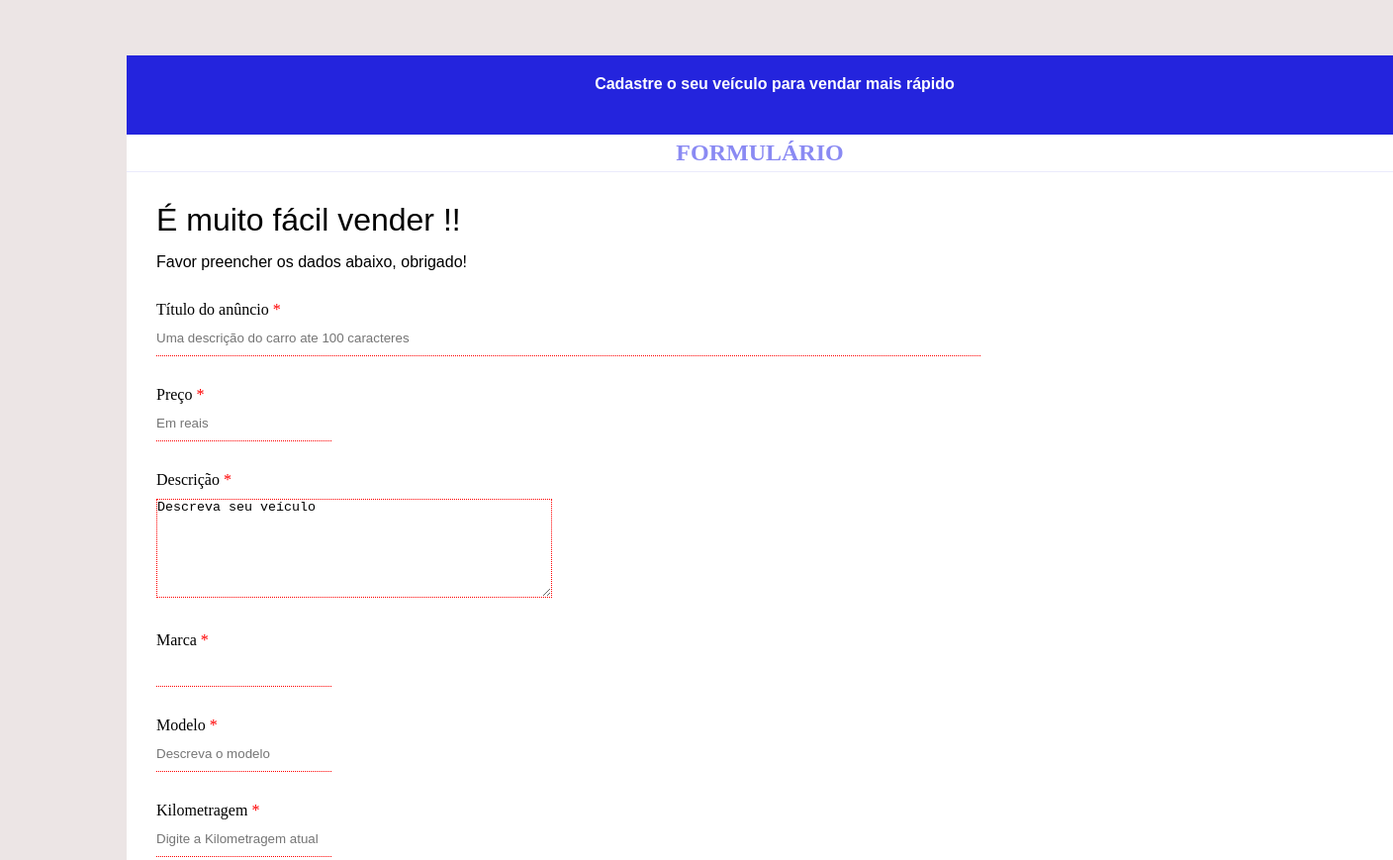
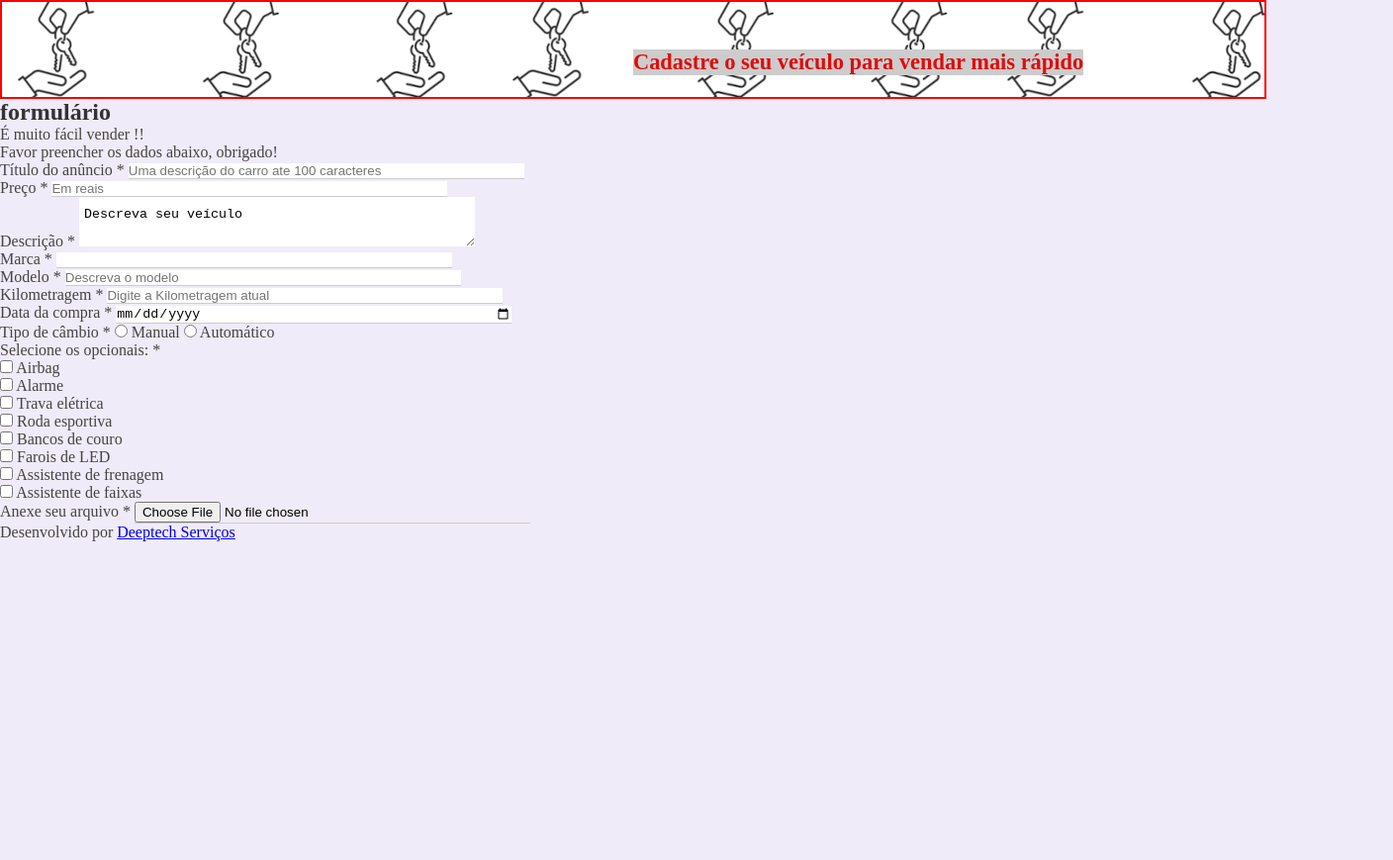
Before and after one commit to andrelbaptista/Projeto-venda-carro, a plain HTML site: page index.html in a window 1280 px wide. Shown: the top 869 px of the page at 99% size, 1408 px wide, since content can reach past the window. After the commit the page ends 800 px from the top, so only its background shows below. Drawn offline with Linux system fonts and the light colour scheme.

Commit message:
atualizando projeto

```diff
--- a/CSS/style.css
+++ b/CSS/style.css
@@ -7,53 +7,107 @@
 
 :root {
   --fundo-cabecalho: #2424dd;
-    --fundo: #ece5e5;
+  --fundo: #f0ebf8;
   --fundo-formulario: #fff;
   --requerido: red;
   --borda: #000;
   --subtitulo: #8a8af3;
   --subtitulo-borda: rgba(36, 36, 222, 0.096);
-    --letra-cabecalho: #fff;
+  --letra-cabecalho: #333;
   --font1: Arial, Helvetica, sans-serif;
-    --font2: 'Courier New', Courier, monospace, Helvetica, sans-serif;
+  --font2: "Courier New", Courier, monospace, Helvetica, sans-serif;
 }
 
 body {
   background-color: var(--fundo);
   max-width: 100vw;
   max-height: 100vh;
+}
+
+h1,
+h2,
+h3,
+h4,
+h5,
+h6 {
+    color: var(--letra-cabecalho);
+}
+
+label,
+p {
+    color: #444;
+}
+
+input {
+    border: none;
+    border-bottom: 1px solid #ccc;
+}
+
+input[type="text"],
+input[type="date"],
+input[type="number"],
+input[type="file"],
+textarea {
+    width: 400px;
+}
+
+textarea {
+    padding: 10px 5px;
+}
+
+.header {
+    height: 100px;
+    background-image: url(/Projeto-venda-carro/img/venda-banner.png);
+    border: 2px solid red;
+    position: relative;
+}
+
+.header p {
+    color: #df0c0c;
+    text-align: center;
+        font-weight: bolder;
+    font-size: 1.4em;
+    background-color: #ccc;
+    position: absolute;
+    top: 50%;
+    left: 50%;
 
 }
+/* .header {
+  background-color: var(--fundo-cabecalho);
+  height: 5vh;
+}
 
-header {
-    background-color: var(--fundo-cabecalho);
-    width: 100vw;
-    height: 10vh;
+header p {
   font-family: var(--font2);
-    font-size: 1em;
+  font-size: 1.4em;
   font-weight: bolder;
   color: var(--letra-cabecalho);
-    padding: 20px;
   text-align: center;
+  padding-top: 45px;
 }
 
-main {
+.form-container {
   background-color: var(--fundo-formulario);
-  position: absolute;
-  top: 7VH;
-  left: 10vw;
-}
-.subtitulo {
-    color: var(--subtitulo) ;
+  border: 2px solid black;
+  max-width: 800px;
+  min-height: 1800px;
+  margin: 0 auto;
+  padding: 200px;
+} */
+
+/* .subtitulo {
+  color: var(--subtitulo);
   text-transform: uppercase;
   text-align: center;
   padding: 5px;
   border-bottom: 1px groove var(--subtitulo-borda);
 }
+
 p {
   font-family: var(--font1);
   padding-left: 30px;
-    font-style: normal ;
+  font-style: normal;
 }
 
 .destaque {
@@ -65,15 +119,16 @@ p {
 form {
   padding-left: 30px;
 }
+
 label {
   display: block;
   padding-top: 30px;
   padding-bottom: 10px;
 }
+
 input {
   border-bottom: 1px dotted var(--requerido);
   padding-bottom: 10px;
-
 }
 
 textarea {
@@ -85,9 +140,11 @@ textarea {
 select {
   border: 1px dotted var(--requerido);
 }
+
 .requerido {
   color: var(--requerido);
 }
+
 .inline {
   display: inline-block;
 }
@@ -96,4 +153,4 @@ select {
   position: relative;
   left: 200px;
   top: -230px;
-}
+} */
--- a/index.html
+++ b/index.html
@@ -8,7 +8,7 @@
     <link rel="shortcut icon" href="img/favicon.jpg" type="image/x-icon" />
   </head>
   <body>
-    <main class="container">
+    <main>
       <header class="header">
         <p>Cadastre o seu veículo para vendar mais rápido</p>
       </header>
@@ -97,7 +97,7 @@
               >Kilometragem <span class="requerido">*</span></label
             >
             <input
-              type="text"
+              type="number"
               name="KM"
               placeholder="Digite a Kilometragem atual"
               required
```
Also changed, not shown: img/banner.jpeg (added), img/give-key-hand-icon-rental-260nw-2051087729.webp (added), img/venda-banner.png (added), img/vendas-de-carros.png (added). Lines whose indentation alone changed are shown as unchanged.
